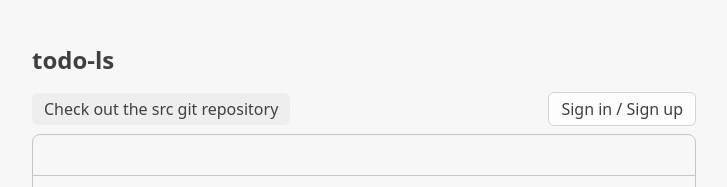
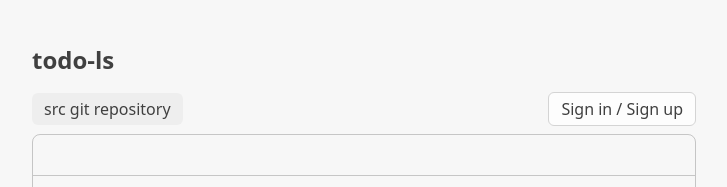
Before and after one commit to H36615/todo-ls-frontend, a React (Create React App) app: page / in a window 1280 px wide. Shown: the top 187 px of the page, without its empty margins (276-1003 px from the left). Built offline with nearby package versions, Linux system fonts and the light colour scheme; no server answers.

Commit message:
Change text

```diff
--- a/src/features/MainContent/MainContent.tsx
+++ b/src/features/MainContent/MainContent.tsx
@@ -123,7 +123,7 @@ export default function MainContent(): JSX.Element {
 					bg-gray-200 bg-opacity-50
 					hover:bg-opacity-100
 					focus:outline-none">
-					<p className="bold">Check out the src git repository</p>
+					<p className="bold">src git repository</p>
 				</a>
 				<div style={{ flex: 1 }}></div>
 				{userInfoView()}
```
